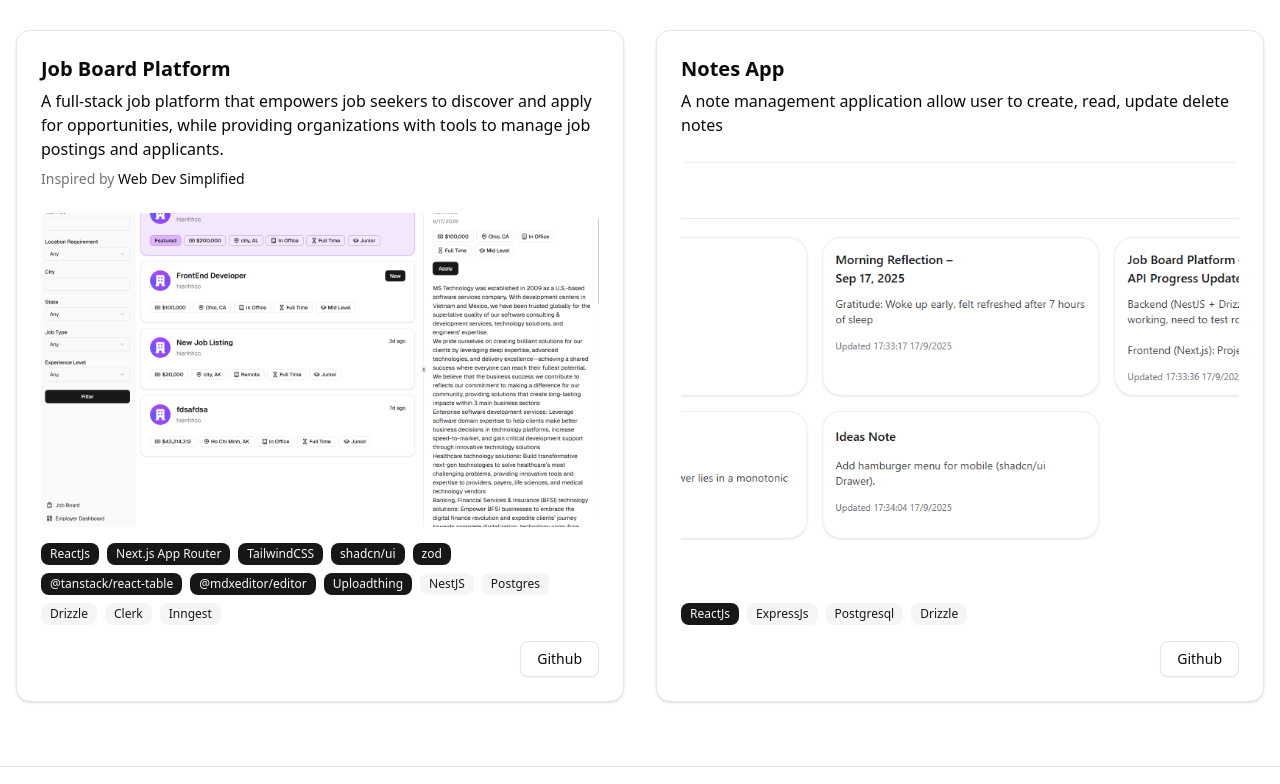
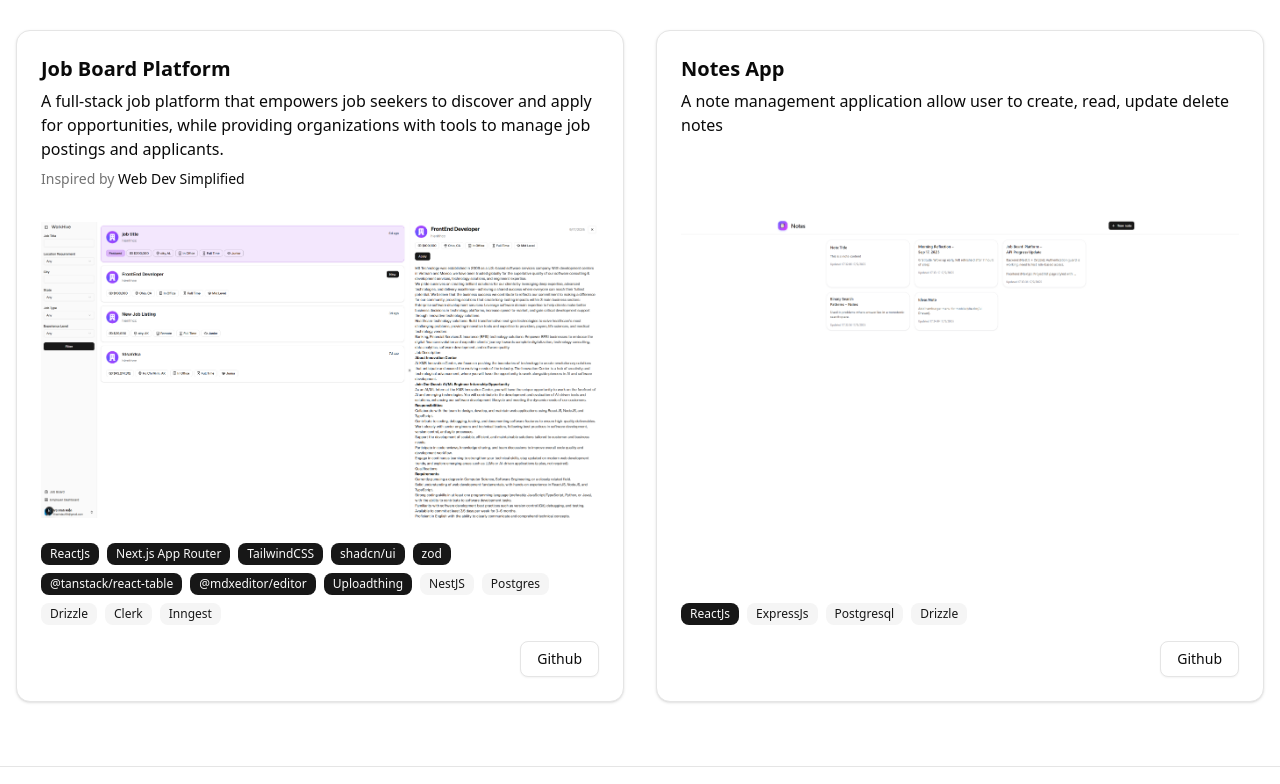
Before and after one commit to hienhhcc/portfolio-v2, a Next.js app: page / in a window 1280 px wide. Shown: the part 616-1400 px from the top of the page. Built offline with nearby package versions, Linux system fonts and the light colour scheme.

Commit message:
initial projects section

```diff
--- a/src/app/components/ProjectsSection/index.tsx
+++ b/src/app/components/ProjectsSection/index.tsx
@@ -25,7 +25,7 @@ export default function ProjectsSection() {
 
             <CardContent className="flex h-full flex-col gap-4">
               <div className="flex-1 w-full aspect-video rounded-md overflow-hidden relative">
-                <Image src={p.image} alt={p.title} fill objectFit="cover" />
+                <Image src={p.image} alt={p.title} fill objectFit="contain" />
               </div>
               <div className="flex flex-col gap-1">
                 {p.frontendTech != null && (
@@ -77,7 +77,7 @@ const projects: Project[] = [
             </ExternalLink>
           </p>
         }
-      ></ProjectDescription>
+      />
     ),
     frontendTech: [
       "ReactJs",
```
Also changed, not shown: public/projects/job-board.png, public/projects/notes-app.png.
